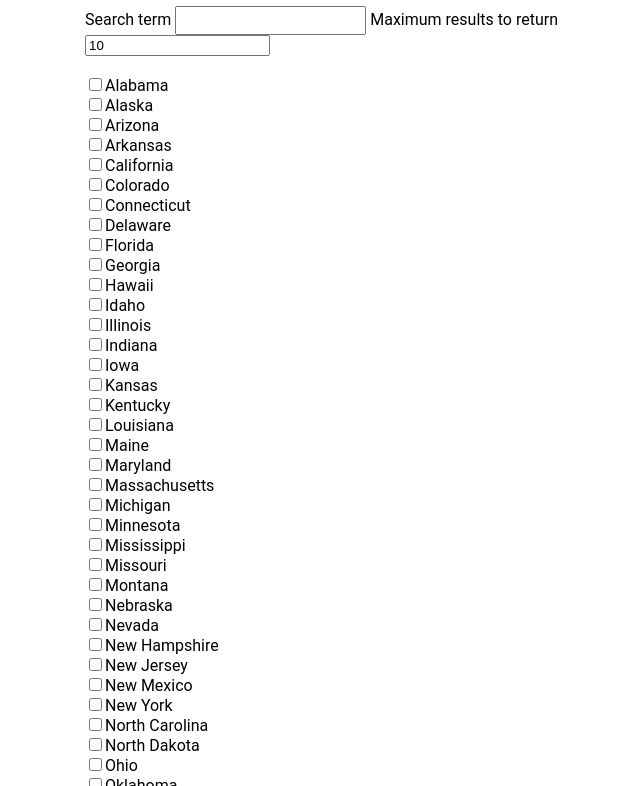
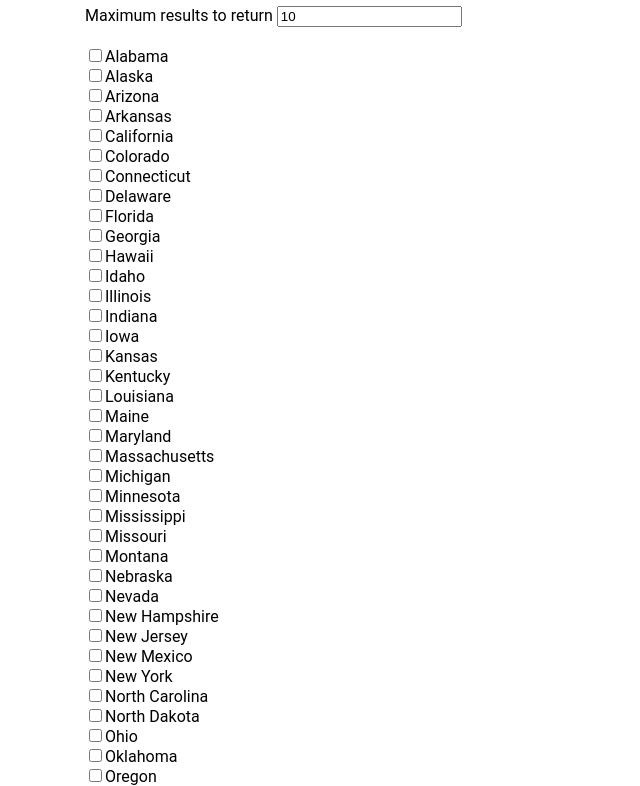
Before and after one commit to thinkful-ei-bee/donald-joel-parks, a plain HTML site: page index.html in a window 1280 px wide. Shown: the part 75-861 px from the top of the page, without its empty margins (255-895 px from the left). Drawn offline with nearby package versions, Linux system fonts and the light colour scheme.

Commit message:
adding state buttons using js

```diff
--- a/index.html
+++ b/index.html
@@ -13,64 +13,12 @@
         <h1>National Parks Finder</h1>
 
         <form id="js-form">
-            <label for="search-term">Search term</label>
-            <input type="text" name="search-term" id="js-search-term" required>
 
             <label for="max-results">Maximum results to return</label>
             <input type="number" name="max-results" id="js-max-results" value="10">
 
             <br><br>
-            <input type="checkbox" name='AL' value="'state'ama">Alabama<br>
-            <input type="checkbox" name='state' value="Alaska">Alaska<br>
-            <input type="checkbox" name='state' value="Arizona">Arizona<br>
-            <input type="checkbox" name='state' value="Arkansas">Arkansas<br>
-            <input type="checkbox" name='state' value="California">California<br>
-            <input type="checkbox" name='state' value="Colorado">Colorado<br>
-            <input type="checkbox" name='state' value="Connecticut">Connecticut<br>
-            <input type="checkbox" name='state' value="Delaware">Delaware<br>
-            <input type="checkbox" name='state' value="Florida">Florida<br>
-            <input type="checkbox" name='state' value="Georgia">Georgia<br>
-            <input type="checkbox" name='state' value="Hawaii">Hawaii<br>
-            <input type="checkbox" name='state' value="Idaho">Idaho<br>
-            <input type="checkbox" name='state' value="Illinois">Illinois<br>
-            <input type="checkbox" name='state' value="Indiana">Indiana<br>
-            <input type="checkbox" name='state' value="Iowa">Iowa<br>
-            <input type="checkbox" name='state' value="Kansas">Kansas<br>
-            <input type="checkbox" name='state' value="Kentucky">Kentucky<br>
-            <input type="checkbox" name='state' value="Louisiana">Louisiana<br>
-            <input type="checkbox" name='state' value="Maine">Maine<br>
-            <input type="checkbox" name='state' value="Maryland">Maryland<br>
-            <input type="checkbox" name='state' value="Massachusetts">Massachusetts<br>
-            <input type="checkbox" name='state' value="Michigan">Michigan<br>
-            <input type="checkbox" name='state' value="Minnesota">Minnesota<br>
-            <input type="checkbox" name='state' value="Mississippi">Mississippi<br>
-            <input type="checkbox" name='state' value="Missouri">Missouri<br>
-            <input type="checkbox" name='state' value="Montana">Montana<br>
-            <input type="checkbox" name='state' value="Nebraska">Nebraska<br>
-            <input type="checkbox" name='state' value="Nevada">Nevada<br>
-            <input type="checkbox" name='state' value="New Hampshire">New Hampshire<br>
-            <input type="checkbox" name='state' value="New Jersey">New Jersey<br>
-            <input type="checkbox" name='state' value="New Mexico">New Mexico<br>
-            <input type="checkbox" name='state' value="New York">New York<br>
-            <input type="checkbox" name='state' value="North Carolina">North Carolina<br>
-            <input type="checkbox" name='state' value="North Dakota">North Dakota<br>
-            <input type="checkbox" name='state' value="Ohio">Ohio<br>
-            <input type="checkbox" name='state' value="Oklahoma">Oklahoma<br>
-            <input type="checkbox" name='state' value="Oregon">Oregon<br>
-            <input type="checkbox" name='state' value="Pennsylvania">Pennsylvania<br>
-            <input type="checkbox" name='state' value="Rhode Island">Rhode Island<br>
-            <input type="checkbox" name='state' value="South Carolina">South Carolina<br>
-            <input type="checkbox" name='state' value="South Dakota">South Dakota<br>
-            <input type="checkbox" name='state' value="Tennessee">Tennessee<br>
-            <input type="checkbox" name='state' value="Texas">Texas<br>
-            <input type="checkbox" name='state' value="Utah">Utah<br>
-            <input type="checkbox" name='state' value="Vermont">Vermont<br>
-            <input type="checkbox" name='state' value="Virginia">Virginia<br>
-            <input type="checkbox" name='state' value="Washington">Washington<br>
-            <input type="checkbox" name='state' value="West Virginia">West Virginia<br>
-            <input type="checkbox" name='state' value="Wisconsin">Wisconsin<br>
-            <input type="checkbox" name='state' value="Wyoming">Wyoming<br>
-
+            <div class = 'js-state-button-list'></div>
             <input type="submit" value="Go!">
         </form>
 
--- a/index.js
+++ b/index.js
@@ -10,7 +10,7 @@ const STORE = {
 
 function formatQueryParams(params) {
   const queryItems = Object.keys(params)
-    .map(key => `${encodeURIComponent(key)}=${encodeURIComponent(params[key])}`)
+    .map(key => `${encodeURIComponent(key)}=${encodeURIComponent(params[key])}`);
   return queryItems.join('&');
 }
 
@@ -29,37 +29,35 @@ function displayResults(responseJson) {
       <p>${responseJson.items[i].snippet.description}</p>
       <img src='${responseJson.items[i].snippet.thumbnails.default.url}'>
       </li>`
-    )};
+    );}
   //display the results section
   $('#results').removeClass('hidden');
-};
+}
 
-function getYouTubeVideos(query, maxResults=10) {
-  const params = {
-    key: apiKey,
-    q: query,
-    part: 'snippet',
-    maxResults,
-    type: 'video'
-  };
-  const queryString = formatQueryParams(params)
-  const url = searchURL + '?' + queryString;
+function getParksList(query, maxResults=10) {
 
-  console.log(url);
+  let npsURL = 'https://api.nps.gov/api/v1/parks?';
 
+  let statesURL = [];
 
+  for(let x in STORE.statesSelected) {
+    statesURL.push(`stateCode=${STORE.statesSelected[x]}`);
+  }
+  statesURL.join('&');
 
-  fetch(url)
-    .then(response => {
-      if (response.ok) {
-        return response.json();
-      }
-      throw new Error(response.statusText);
-    })
-    .then(responseJson => displayResults(responseJson))
-    .catch(err => {
-      $('#js-error-message').text(`Something went wrong: ${err.message}`);
-    });
+  console.log(npsURL+statesURL);
+
+  // fetch(url)
+  //   .then(response => {
+  //     if (response.ok) {
+  //       return response.json();
+  //     }
+  //     throw new Error(response.statusText);
+  //   })
+  //   .then(responseJson => displayResults(responseJson))
+  //   .catch(err => {
+  //     $('#js-error-message').text(`Something went wrong: ${err.message}`);
+  //   });
 }
 
 function watchForm() {
@@ -70,6 +68,116 @@ function watchForm() {
   //   .then(myJson => console.log(myJson));
   // console.log(url);
 
+  let stateNames = ['Alabama',
+  'Alaska',
+  'Arizona',
+  'Arkansas',
+  'California',
+  'Colorado',
+  'Connecticut',
+  'Delaware',
+  'Florida',
+  'Georgia',
+  'Hawaii',
+  'Idaho',
+  'Illinois',
+  'Indiana',
+  'Iowa',
+  'Kansas',
+  'Kentucky',
+  'Louisiana',
+  'Maine',
+  'Maryland',
+  'Massachusetts',
+  'Michigan',
+  'Minnesota',
+  'Mississippi',
+  'Missouri',
+  'Montana',
+  'Nebraska',
+  'Nevada',
+  'New Hampshire',
+  'New Jersey',
+  'New Mexico',
+  'New York',
+  'North Carolina',
+  'North Dakota',
+  'Ohio',
+  'Oklahoma',
+  'Oregon',
+  'Pennsylvania',
+  'Rhode Island',
+  'South Carolina',
+  'South Dakota',
+  'Tennessee',
+  'Texas',
+  'Utah',
+  'Vermont',
+  'Virginia',
+  'Washington',
+  'West Virginia',
+  'Wisconsin',
+  'Wyoming'];
+  let stateAbbr = ['AL',
+  'AK',
+  'AZ',
+  'AR',
+  'CA',
+  'CO',
+  'CT',
+  'DE',
+  'FL',
+  'GA',
+  'HI',
+  'ID',
+  'IL',
+  'IN',
+  'IA',
+  'KS',
+  'KY',
+  'LA',
+  'ME',
+  'MD',
+  'MA',
+  'MI',
+  'MN',
+  'MS',
+  'MO',
+  'MT',
+  'NE',
+  'NV',
+  'NH',
+  'NJ',
+  'NM',
+  'NY',
+  'NC',
+  'ND',
+  'OH',
+  'OK',
+  'OR',
+  'PA',
+  'RI',
+  'SC',
+  'SD',
+  'TN',
+  'TX',
+  'UT',
+  'VT',
+  'VA',
+  'WA',
+  'WV',
+  'WI',
+  'WY']
+
+  let stateButtonList = [];
+
+  for(let i = 0; i < stateAbbr.length; i++){
+    stateButtonList.push(`<input type="checkbox" name='state' value="${stateAbbr[i]}">${stateNames[i]}<br>`);
+  }
+  stateButtonList.join('');
+
+  $('.js-state-button-list').html(stateButtonList);
+
   $('form').submit(event => {
     event.preventDefault();
     $('input[type=checkbox]').each(function(){
@@ -78,7 +186,7 @@ function watchForm() {
     });
     const searchTerm = $('#js-search-term').val();
     const maxResults = $('#js-max-results').val();
-    getYouTubeVideos(searchTerm, maxResults);
+    getParksList(searchTerm, maxResults);
   });
 }
 
```
